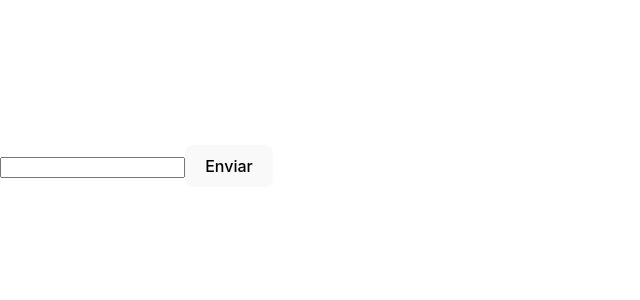
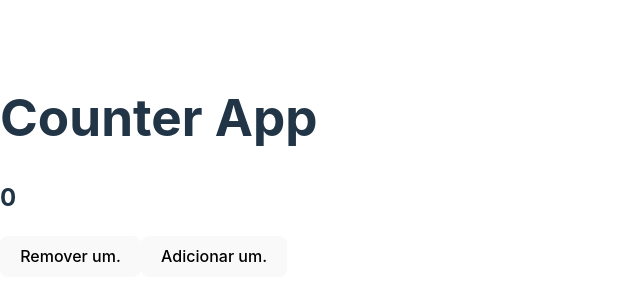
Before and after one commit to Esleynathan/SistemaParaEmpresas_ReactJSDjango_FrontEnd, a React (Vite) app: page / in a window 1280 px wide. Shown: the part 234-534 px from the top of the page, without its empty margins (0-640 px from the left). Built offline with nearby package versions, Linux system fonts and the light colour scheme.

Commit message:
O que são Hooks? Conhecendo o primeiro hook (useState)

```diff
--- a/src/App.tsx
+++ b/src/App.tsx
@@ -1,18 +1,19 @@
-import { FormEvent } from "react"
+import { useState } from "react"
 
 const App = () => {
-  const handleSubmit = (e: FormEvent) => {
-    e.preventDefault()
+  const [count, setCount] = useState(0)
 
-    alert ('Formulário enviado com sucesso!')
+  const handleClick = () => {
+    setCount(count + 1)
   }
 
   return (
       <div>
-        <form onSubmit={handleSubmit}>
-          <input />
-          <button>Enviar</button>
-        </form>
+        <h1>Counter App</h1>
+        <h2>{count}</h2>
+        <button onClick={() => setCount(count - 1)}>Remover um.</button>
+        <button onClick={handleClick}>Adicionar um.</button>
+
       </div >
   )
 }
```
